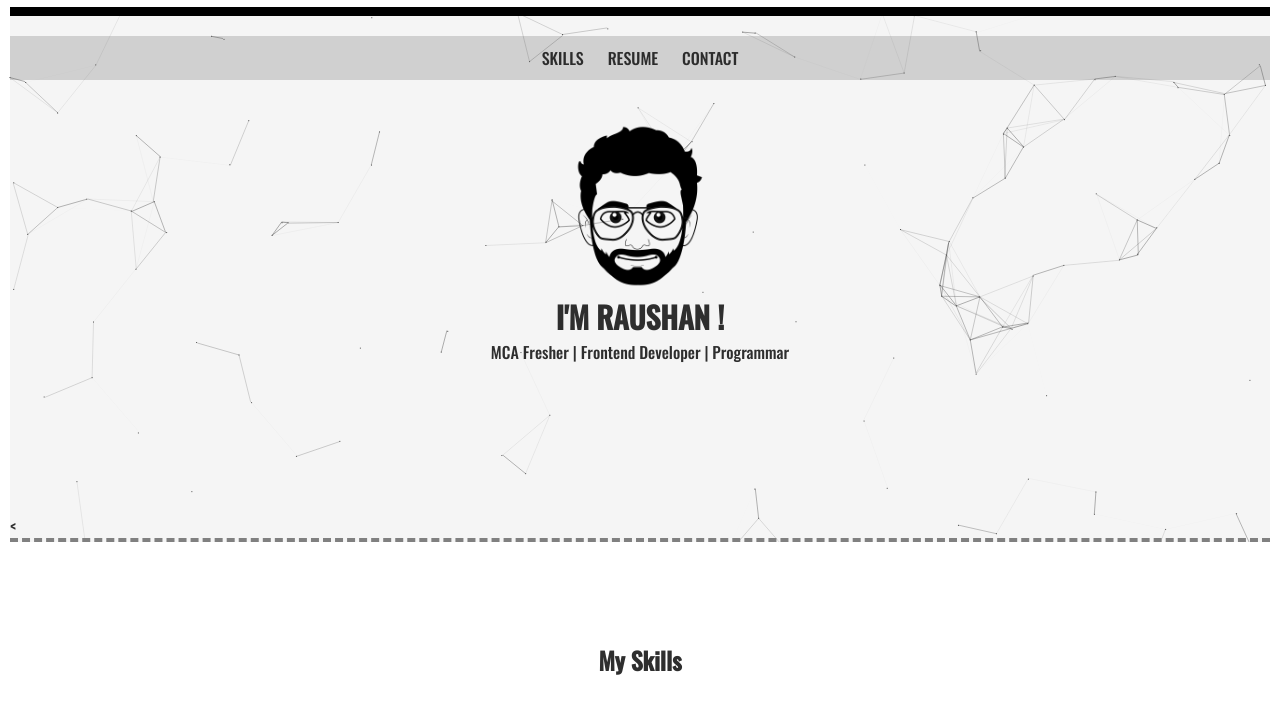
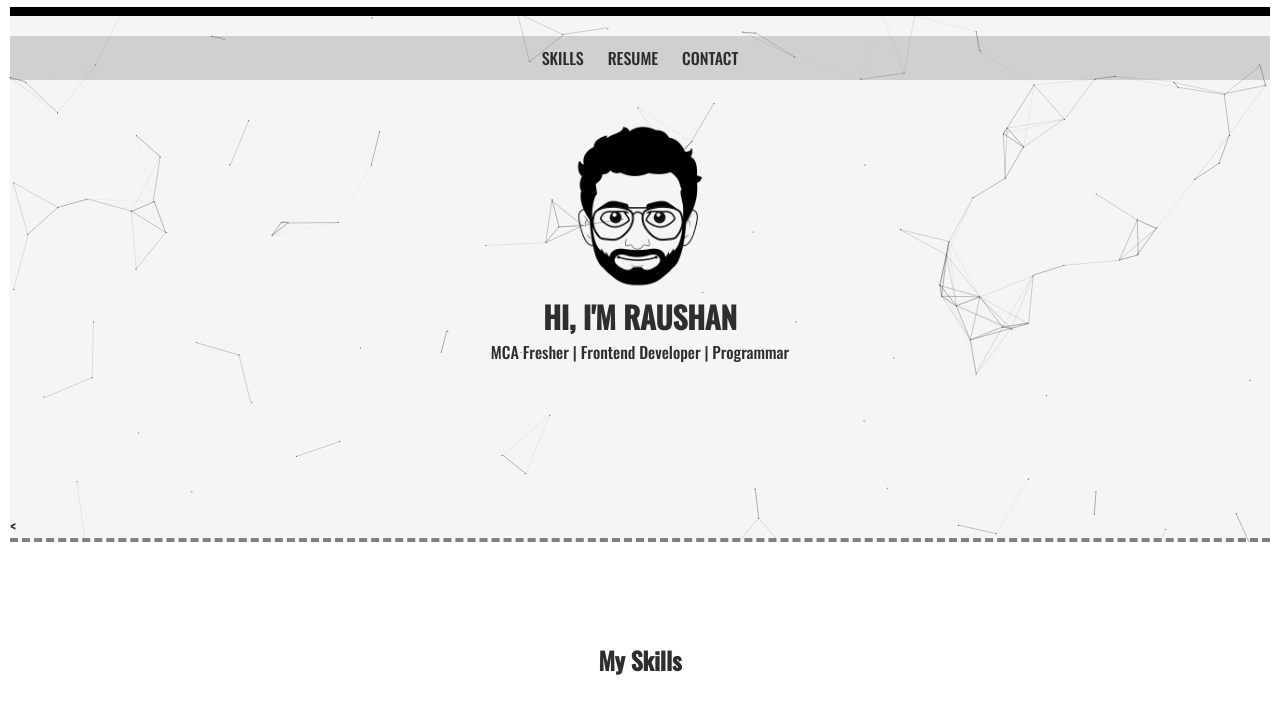
Before and after one commit to singhraushan11/My-Portfolio, a plain HTML site: page index.html in a window 1280 px wide. Shown: the top 720 px of the page. Drawn offline with nearby package versions, Linux system fonts and the light colour scheme.

Commit message:
Update index.html

```diff
--- a/index.html
+++ b/index.html
@@ -25,7 +25,7 @@
             <a href="#contact"> CONTACT </a>
         </div>
         <img class="bitmoji" src="img/bitmoji.png" alt="This image source is wrong">
-        <h1 class="me" >I'M RAUSHAN !</h1>
+        <h1 class="me">HI, I'M RAUSHAN </h1>
         <P class="myslef" >MCA Fresher | Frontend Developer | Programmar</P>
         <div class="b"></div>
 <
```
